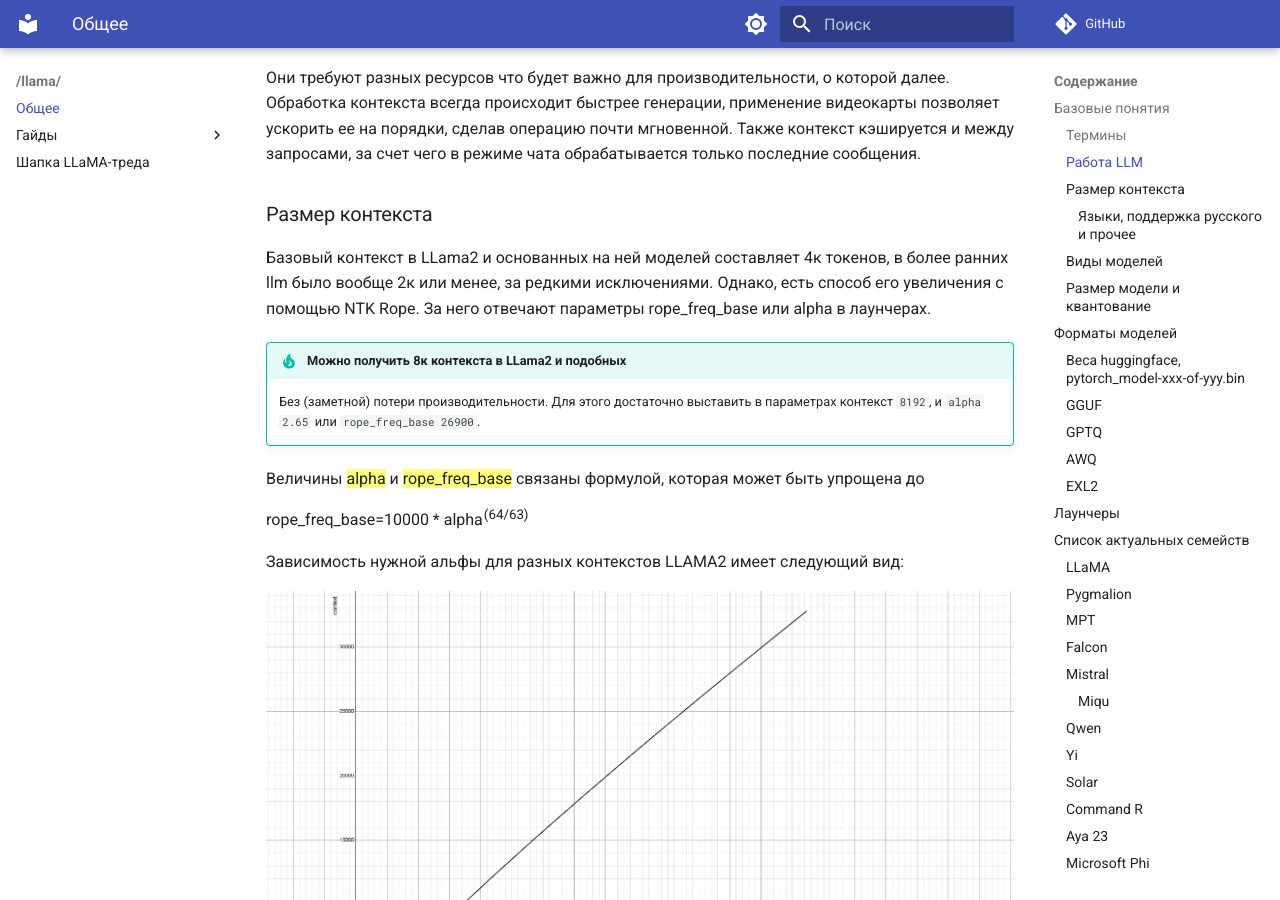
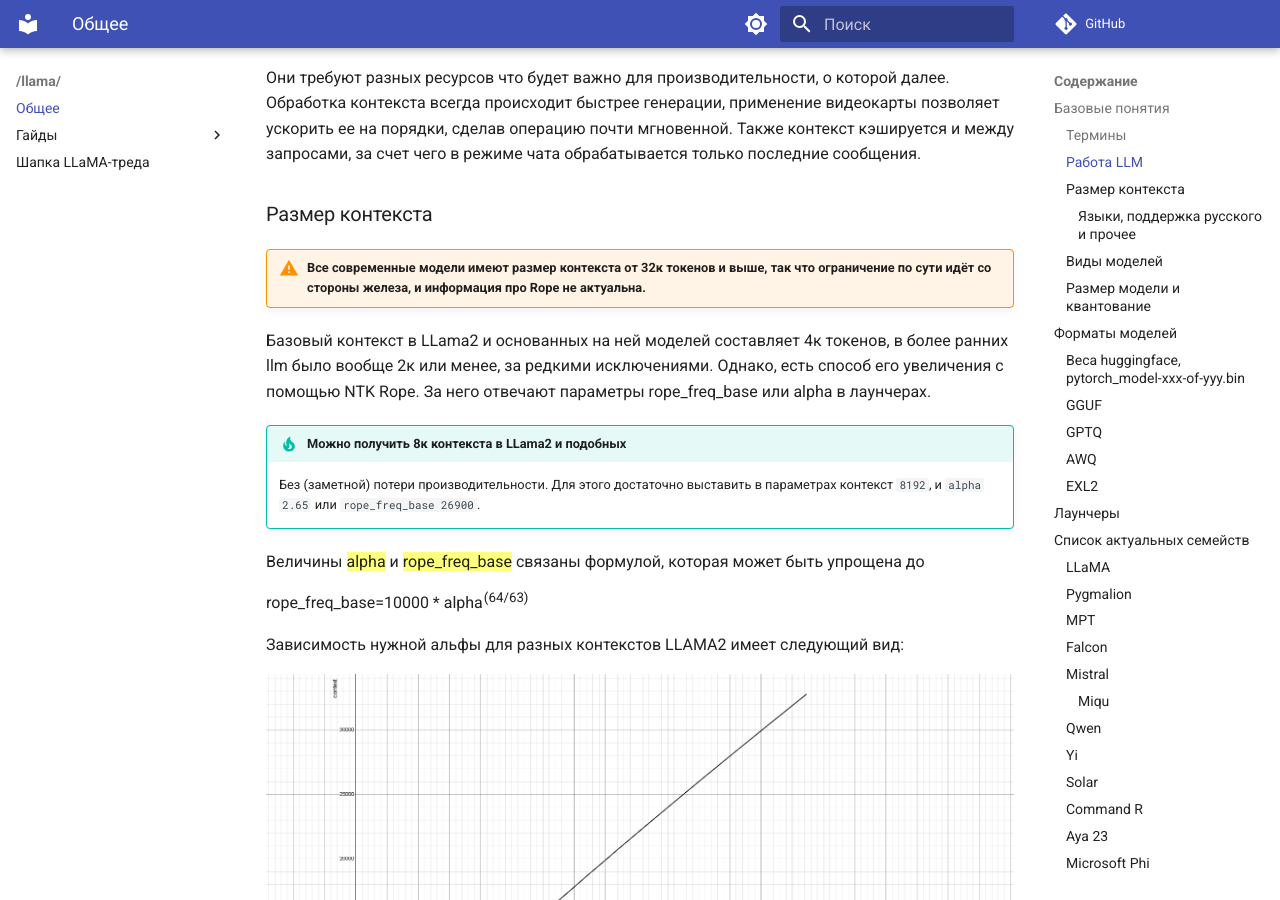
Before and after one commit to 2ch-ai/wiki, an MkDocs documentation site: the page built from docs/llama/index.md, in a window 1280 px wide and 900 px high, scrolled down 3499 px. Built offline with MkDocs 1.6.1 and Material for MkDocs 9.7.7, drawn with Linux system fonts in a browser that asks for light colours; comment, search, counter and statistics services are not loaded.

Commit message:
Update index.md

```diff
--- a/docs/llama/index.md
+++ b/docs/llama/index.md
@@ -62,6 +62,8 @@
 Они требуют разных ресурсов что будет важно для производительности, о которой далее. Обработка контекста всегда происходит быстрее генерации, применение видеокарты позволяет ускорить ее на порядки, сделав операцию почти мгновенной. Также контекст кэшируется и между запросами, за счет чего в режиме чата обрабатывается только последние сообщения.
 
 ### Размер контекста
+
+!!! warning "Все современные модели имеют размер контекста от 32к токенов и выше, так что ограничение по сути идёт со стороны железа, и информация про Rope не актуальна."
 
 Базовый контекст в LLama2 и основанных на ней моделей составляет 4к токенов, в более ранних llm было вообще 2к или менее, за редкими исключениями. Однако, есть способ его увеличения с помощью NTK Rope. За него отвечают параметры rope_freq_base или alpha в лаунчерах.
 
```
